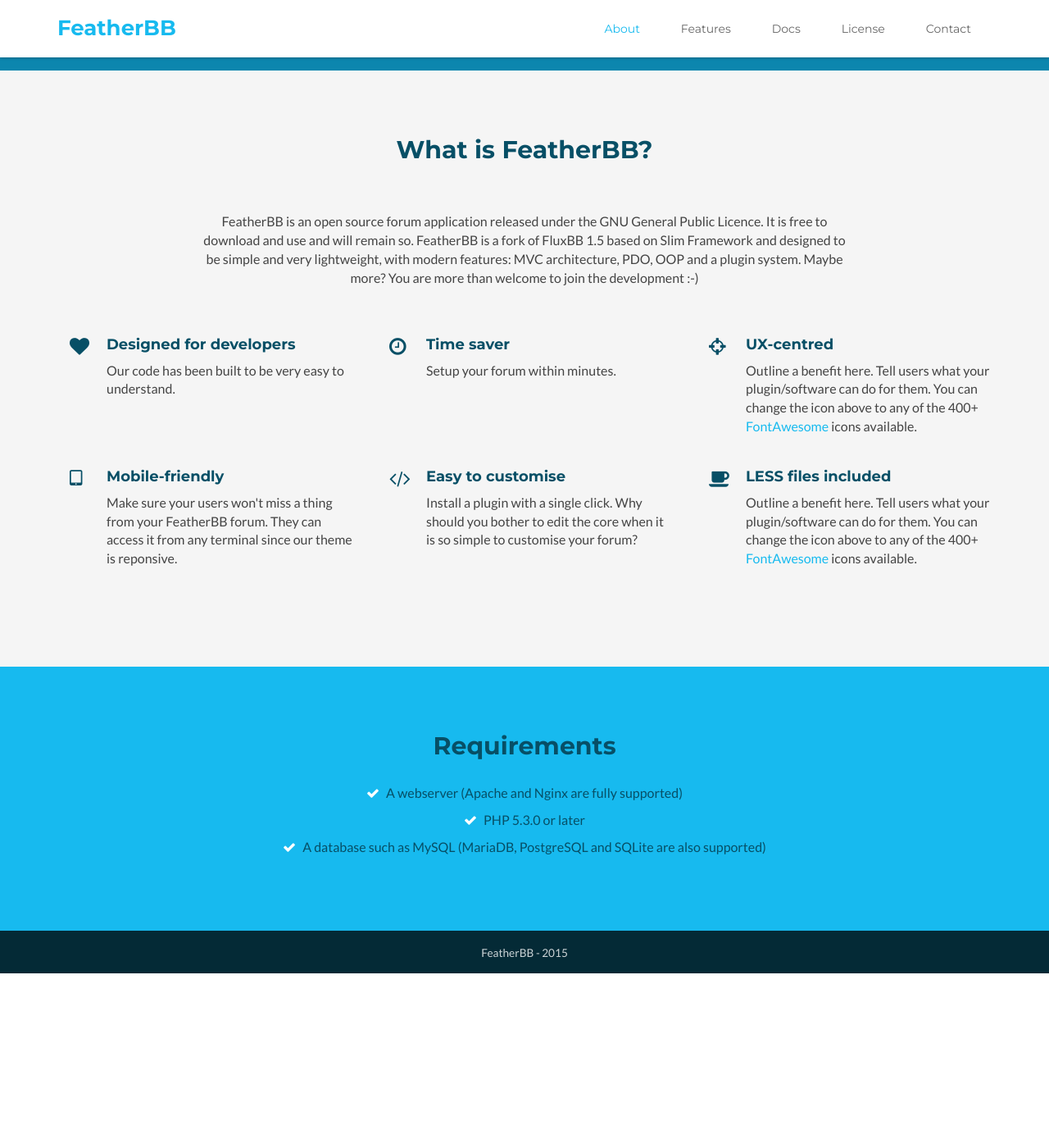
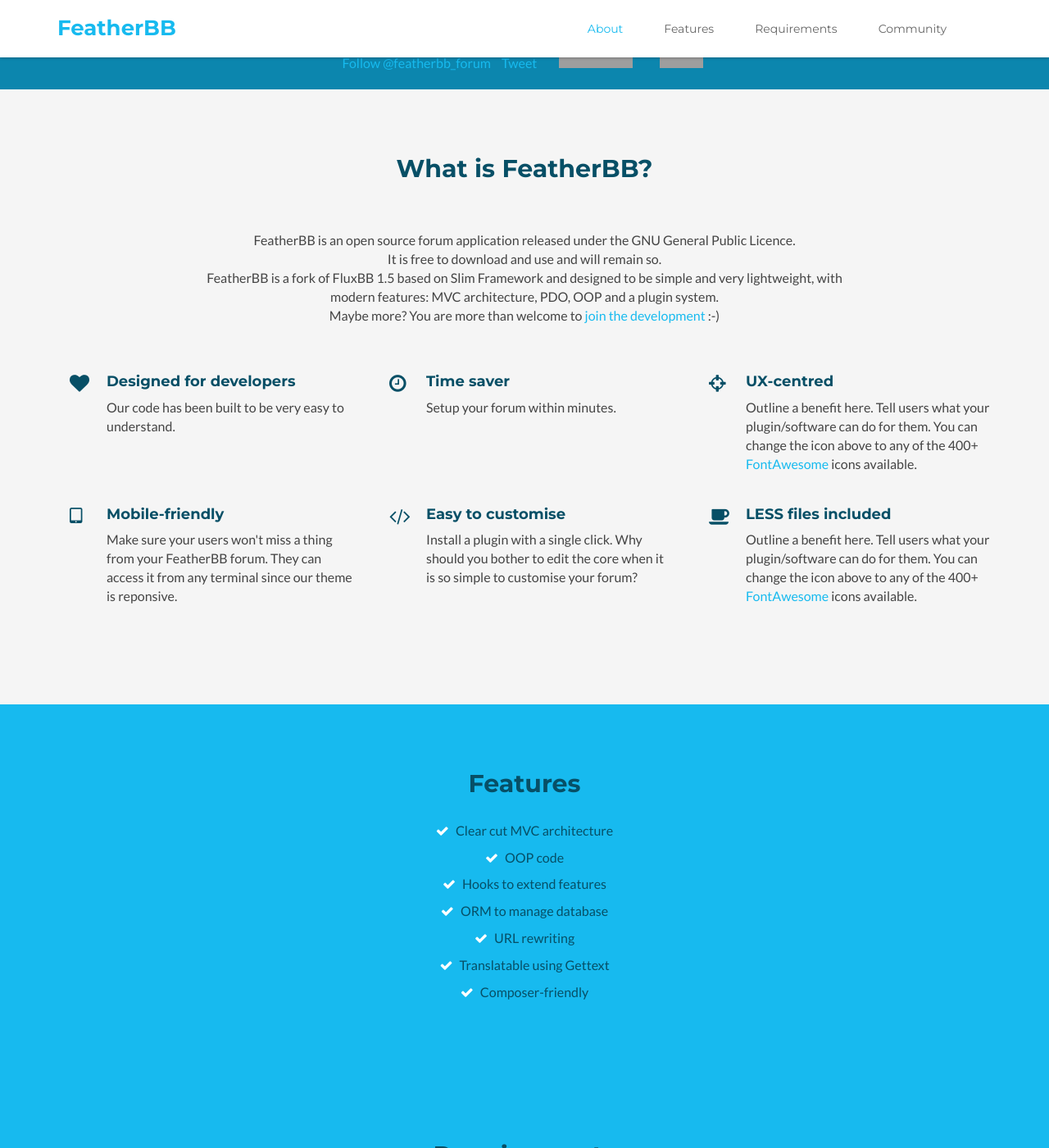
Before and after one commit to featherbb/website, a Jekyll site: the page built from index.html, in a window 1280 px wide and 1400 px high, scrolled down 366 px. Shown: the whole window at 82% size. Built offline with Jekyll 4.4.1, drawn with Linux system fonts in a browser that asks for light colours; comment, search, counter and statistics services are not loaded; before the commit the page ends 1553 px from its top, so only the background shows below that; grey boxes are pictures that could not be loaded.

Commit message:
Customise the website

```diff
--- a/_includes/about.html
+++ b/_includes/about.html
@@ -2,7 +2,7 @@
     <section id="about" class="about section">
         <div class="container">
             <h2 class="title text-center">What is FeatherBB?</h2>
-            <p class="intro text-center">FeatherBB is an open source forum application released under the GNU General Public Licence. It is free to download and use and will remain so. FeatherBB is a fork of FluxBB 1.5 based on Slim Framework and designed to be simple and very lightweight, with modern features: MVC architecture, PDO, OOP and a plugin system. Maybe more? You are more than welcome to join the development :-)</p>
+            <p class="intro text-center">FeatherBB is an open source forum application released under the GNU General Public Licence.<br />It is free to download and use and will remain so.<br />FeatherBB is a fork of FluxBB 1.5 based on Slim Framework and designed to be simple and very lightweight, with modern features: MVC architecture, PDO, OOP and a plugin system.<br />Maybe more? You are more than welcome to <a href=http://github.com/featherbb/featherbb">join the development</a> :-)</p>
             <div class="row">
                 <div class="item col-md-4 col-sm-6 col-xs-12">
                     <div class="icon-holder">
--- a/_includes/features.html
+++ b/_includes/features.html
@@ -1,4 +1,20 @@
     <!-- ******FEATURES****** -->
+    <section id="features" class="features section">
+        <div class="container text-center">
+            <h2 class="title">Features</h2>
+            <ul class="feature-list list-unstyled">
+                <li><i class="fa fa-check"></i> Clear cut MVC architecture</li>
+                <li><i class="fa fa-check"></i> OOP code</li>
+                <li><i class="fa fa-check"></i> Hooks to extend features</li>
+                <li><i class="fa fa-check"></i> ORM to manage database</li>
+                <li><i class="fa fa-check"></i> URL rewriting</li>
+                <li><i class="fa fa-check"></i> Translatable using Gettext</li>
+                <li><i class="fa fa-check"></i> Composer-friendly</li>
+            </ul>
+        </div><!--//container-->
+    </section><!--//features-->
+
+    <!-- ******REQUIREMENTS****** -->
     <section id="features" class="features section">
         <div class="container text-center">
             <h2 class="title">Requirements</h2>
--- a/_includes/head.html
+++ b/_includes/head.html
@@ -1,18 +1,12 @@
 <head>
-    <title>
-   {% if page.title == "FeatherBB" %}
-   {{ site.title }} &middot; {{ site.tagline }}
-   {% else %}
-   {{ page.title }} &middot; {{ site.title }}
-   {% endif %}
-    </title>
+    <title>FeatherBB - Lighter than a feather!</title>
     <!-- Meta -->
     <meta charset="utf-8">
     <meta http-equiv="X-UA-Compatible" content="IE=edge">
     <meta name="viewport" content="width=device-width, initial-scale=1.0">
     <meta name="description" content="">
     <meta name="author" content="">
-    <link rel="shortcut icon" href="favicon.ico">
+    <link rel="shortcut icon" type="image/png" href="favicon.png"/>
     <link href='http://fonts.googleapis.com/css?family=Lato:300,400,300italic,400italic' rel='stylesheet' type='text/css'>
     <link href='http://fonts.googleapis.com/css?family=Montserrat:400,700' rel='stylesheet' type='text/css'>
     <!-- Global CSS -->
--- a/_includes/header.html
+++ b/_includes/header.html
@@ -20,9 +20,8 @@
                         <li class="active nav-item sr-only"><a class="scrollto" href="#promo">Home</a></li>
                         <li class="nav-item"><a class="scrollto" href="#about">About</a></li>
                         <li class="nav-item"><a class="scrollto" href="#features">Features</a></li>
-                        <li class="nav-item"><a class="scrollto" href="#docs">Docs</a></li>
-                        <li class="nav-item"><a class="scrollto" href="#license">License</a></li>
-                        <li class="nav-item last"><a class="scrollto" href="#contact">Contact</a></li>
+                        <li class="nav-item"><a class="scrollto" href="#features">Requirements</a></li>
+                        <li class="nav-item"><a class="scrollto" href="http://featherbb.org/forum/">Community</a></li>
                     </ul><!--//nav-->
                 </div><!--//navabr-collapse-->
             </nav><!--//main-nav-->
--- a/_includes/promo.html
+++ b/_includes/promo.html
@@ -7,6 +7,7 @@
                 <a class="btn btn-cta-secondary" href="http://featherbb.org/forums/" target="_blank">Demo</a>
                 <a class="btn btn-cta-primary" href="https://github.com/featherbb/featherbb/releases" target="_blank">Download</a>
             </div>
+            <br />
         </div><!--//container-->
         <div class="social-media">
             <div class="social-media-inner container text-center">
--- a/index.html
+++ b/index.html
@@ -1,7 +1,6 @@
 ---
 layout: default
 title: FeatherBB
-tagline: Lighter than a feather
 ---
 
 I am content
```
Also changed, not shown: favicon.png (added).
